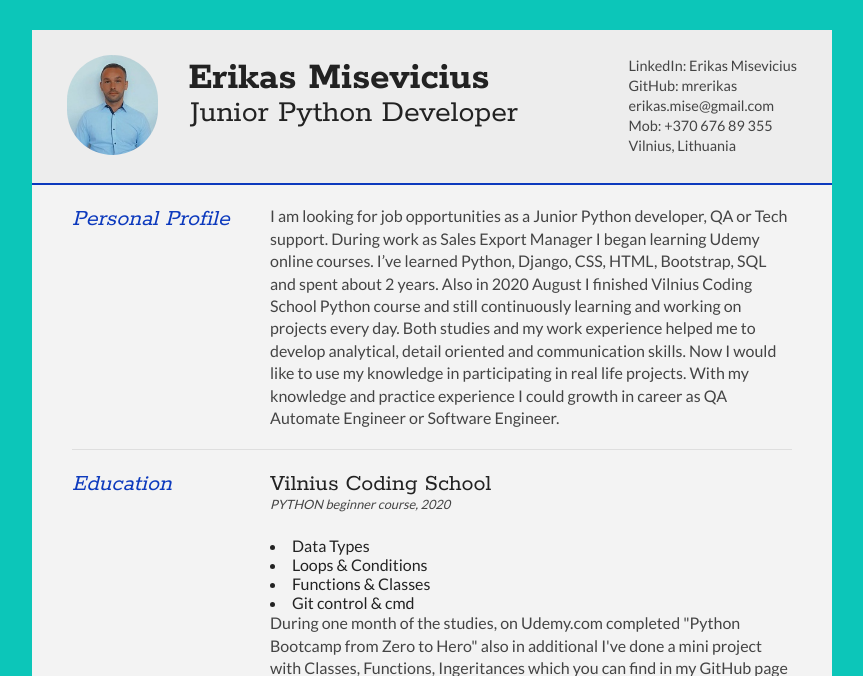
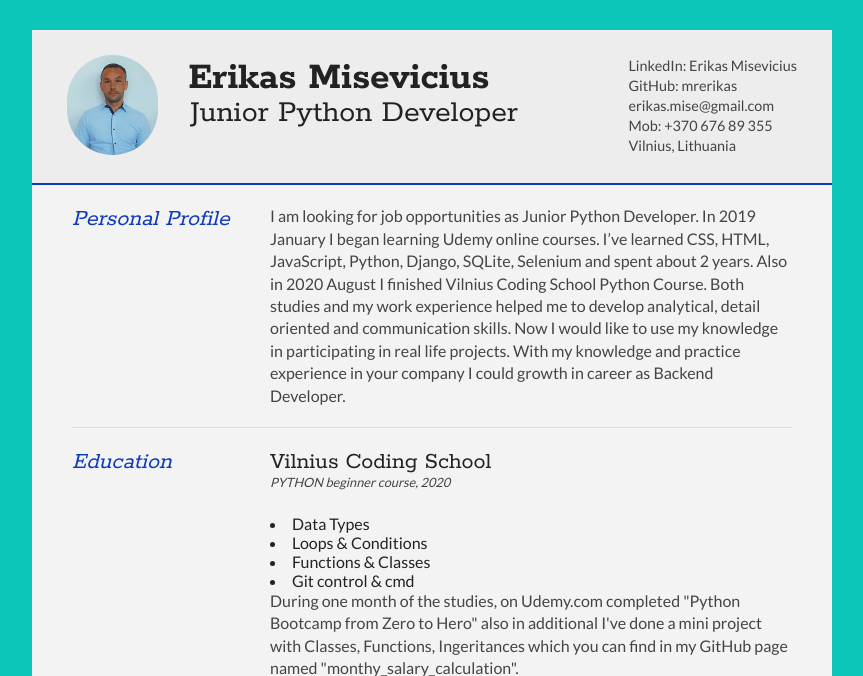
Before and after one commit to mrerikas/resume-web, a Django app: page / in a window 1280 px wide. Shown: the part 70-746 px from the top of the page, without its empty margins (208-1071 px from the left). Run offline with Django 3.2, Linux system fonts and the light colour scheme; some libraries are stand-ins or nearby versions.

Commit message:
Update home.html

```diff
--- a/myapp/templates/home.html
+++ b/myapp/templates/home.html
@@ -86,14 +86,8 @@
 						</div>
 
 						<div class="sectionContent">
-							<p>I am looking for job opportunities as a Junior Python developer, QA or Tech support.
-								During work as Sales Export Manager I began learning Udemy online courses. I’ve learned
-								Python, Django, CSS, HTML, Bootstrap, SQL and spent about 2 years. Also in 2020 August I
-								finished Vilnius Coding School Python course and still continuously learning and working
-								on projects every day. Both studies and my work experience helped me to develop
-								analytical, detail oriented and communication skills. Now I would like to use my
-								knowledge in participating in real life projects. With my knowledge and practice
-								experience I could growth in career as QA Automate Engineer or Software Engineer.</p>
+							<p>I am looking for job opportunities as Junior Python Developer. In 2019 January I began learning Udemy online courses. I’ve learned CSS, HTML, JavaScript, Python, Django, SQLite, Selenium and spent about 2 years. Also in 2020 August I finished Vilnius Coding School Python Course. Both studies and my work experience helped me to develop analytical, detail oriented and communication skills. Now I would like to use my knowledge in participating in real life projects. With my knowledge and practice experience in your
+company I could growth in career as Backend Developer.</p>
 						</div>
 					</article>
 					<div class="clear"></div>
```
